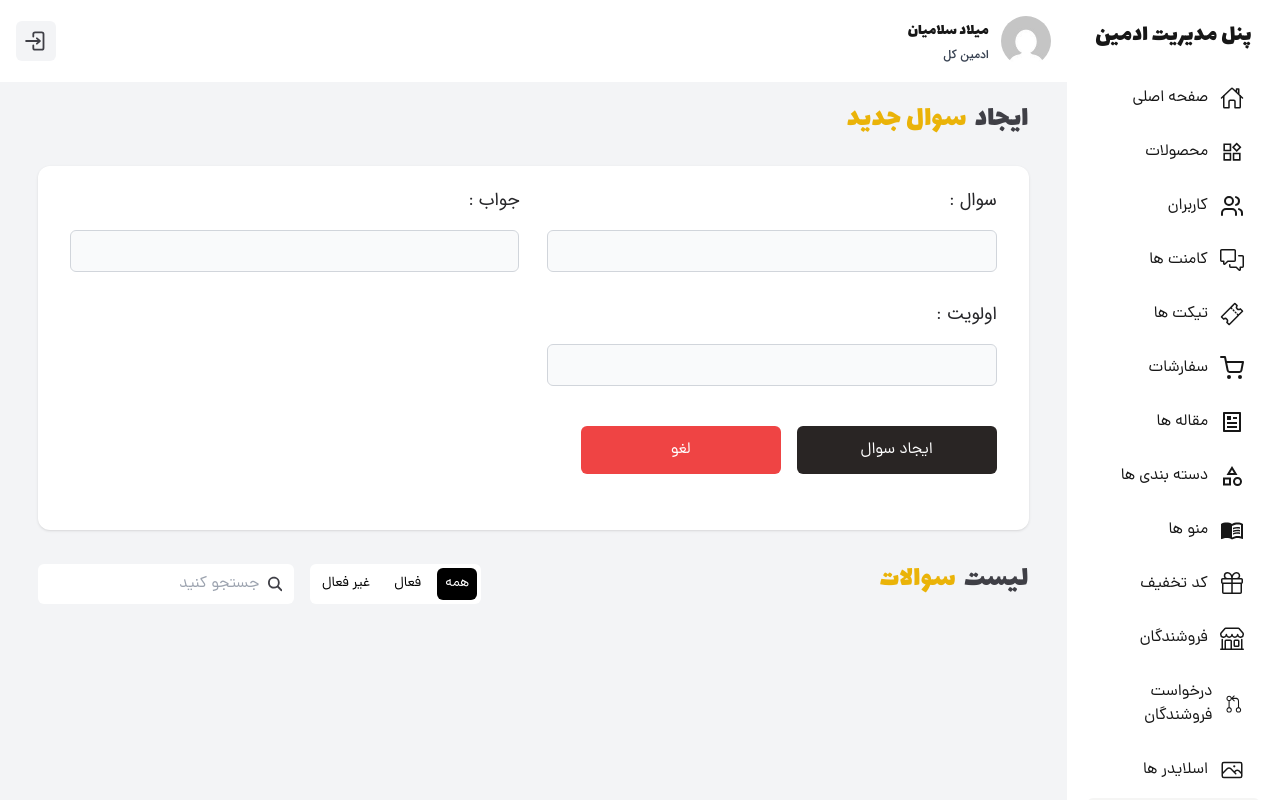
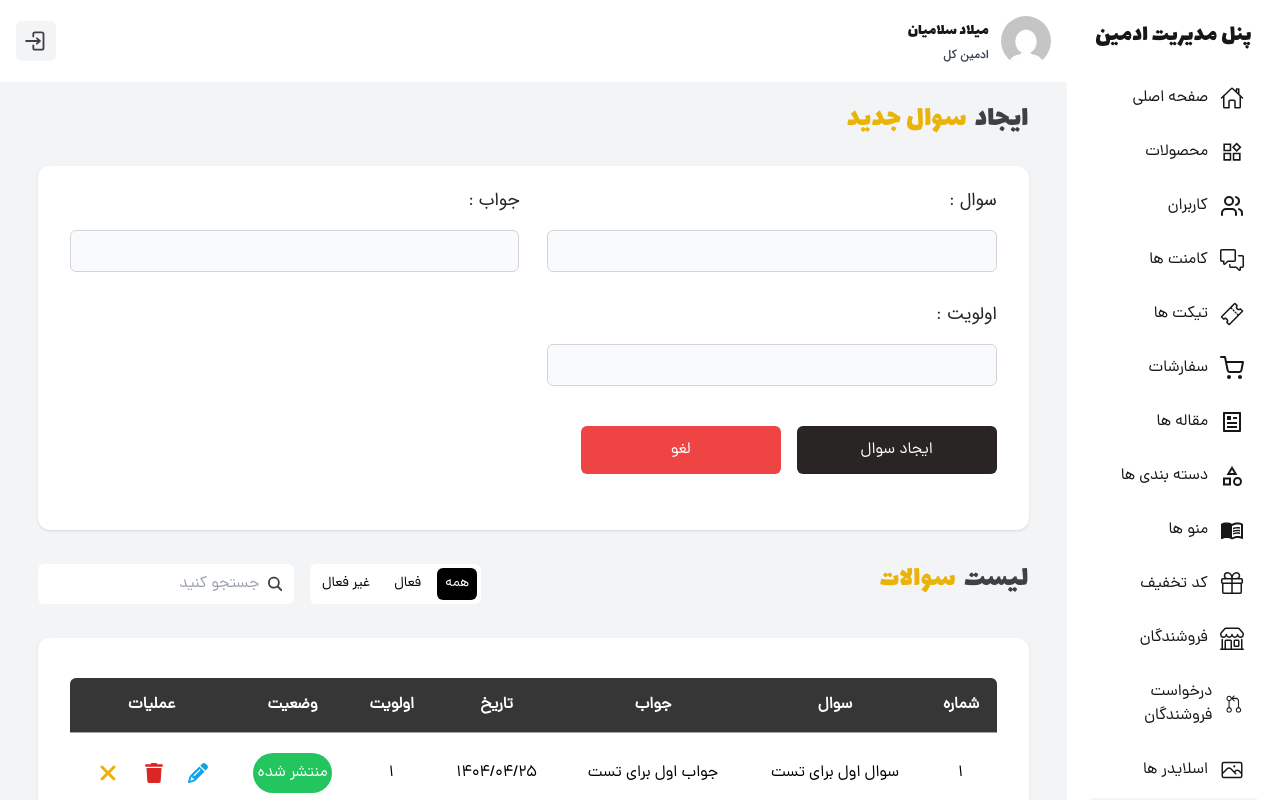
Before and after one commit to milad1385/tool-shop, a Next.js app: page /p-admin/questions in a window 1280 px wide. Built offline with nearby package versions, Linux system fonts and the light colour scheme.

Commit message:
use question list component in question page

```diff
--- a/src/app/globals.css
+++ b/src/app/globals.css
@@ -309,3 +309,8 @@ table {
 .swiper-slide-thumb-active img {
   opacity: 1 !important;
 }
+
+
+.qestion-table table td{
+  padding: 20px;
+}
--- a/src/app/p-admin/questions/page.tsx
+++ b/src/app/p-admin/questions/page.tsx
@@ -2,14 +2,16 @@ import Container from "@/components/modules/p-admin/Container";
 import PageTitle from "@/components/modules/p-admin/PageTitle";
 import TableOperation from "@/components/modules/p-admin/TableOpration";
 import CreateQuestion from "@/components/templates/p-admin/CreateQuestion";
+import QuestionList from "@/components/templates/p-admin/QuestionList";
 import { questionFilterOptions } from "@/constants/data";
 
 function page() {
   return (
     <Container>
       <PageTitle content="ایجاد سوال جدید" />
-      <CreateQuestion/>
-      <TableOperation pageTitle="لیست سوالات" options={questionFilterOptions}/>
+      <CreateQuestion />
+      <TableOperation pageTitle="لیست سوالات" options={questionFilterOptions} />
+      <QuestionList />
     </Container>
   );
 }
```
